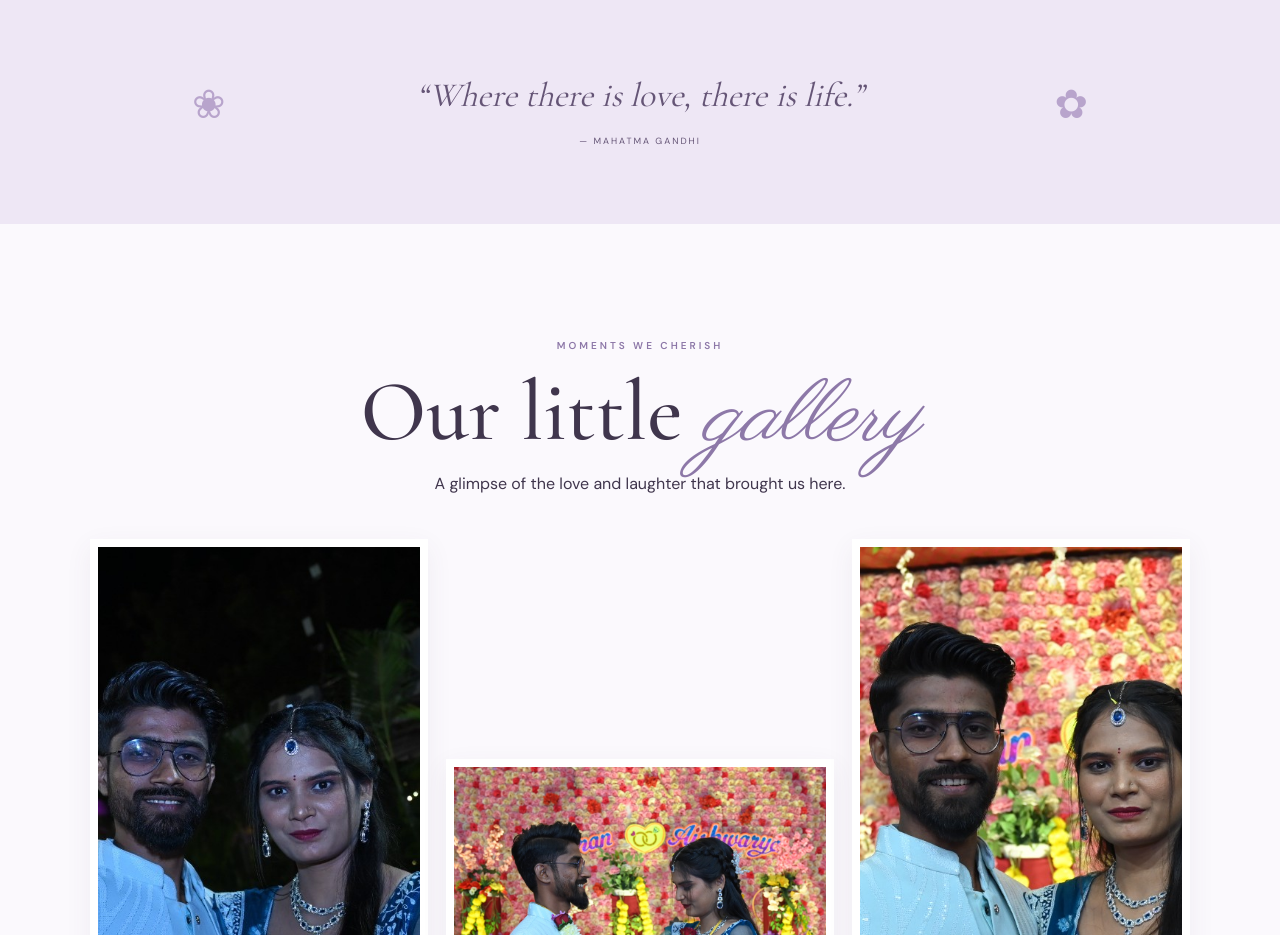
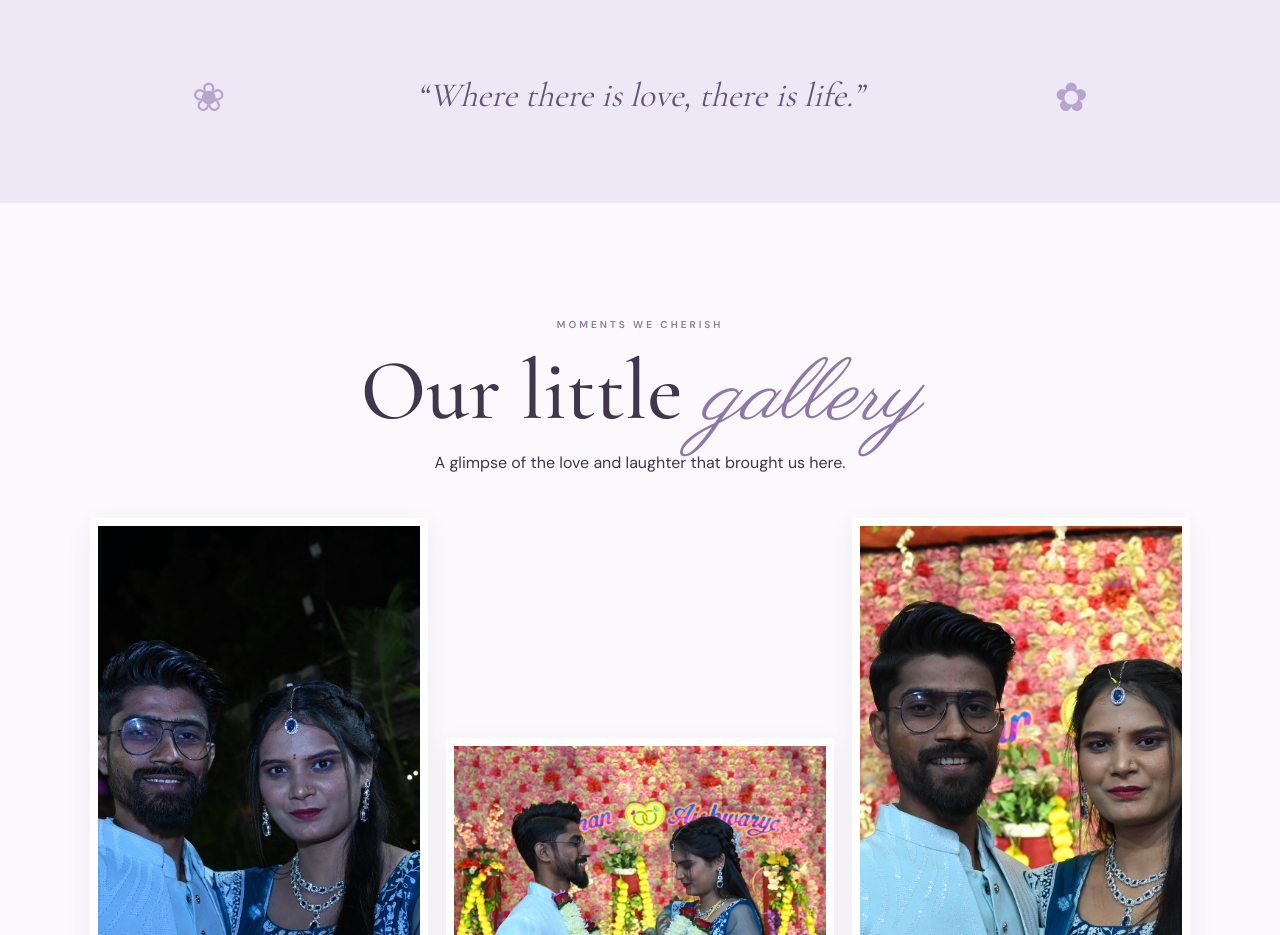
Before and after one commit to satyamshukla-wq/lavender_wedding_invitation, a plain HTML site: page index.html in a window 1280 px wide. Shown: the part 2320-3255 px from the top of the page. Drawn offline with nearby package versions, Linux system fonts and the light colour scheme.

Commit message:
update diffrent name

```diff
--- a/index.html
+++ b/index.html
@@ -114,7 +114,6 @@
     <section class="quote-band">
       <span class="quote-flower">❀</span>
       <p>“Where there is love, there is life.”</p>
-      <small>— MAHATMA GANDHI</small>
       <span class="quote-flower right">✿</span>
     </section>
 
```
